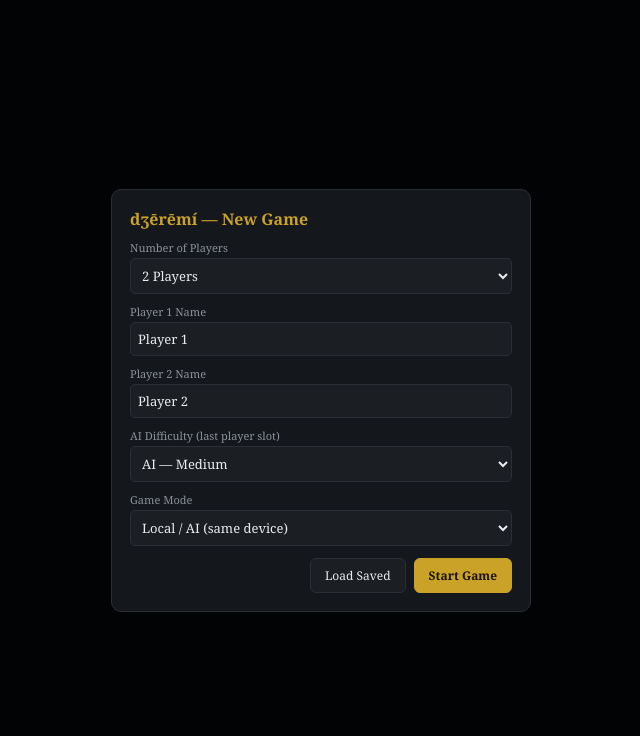
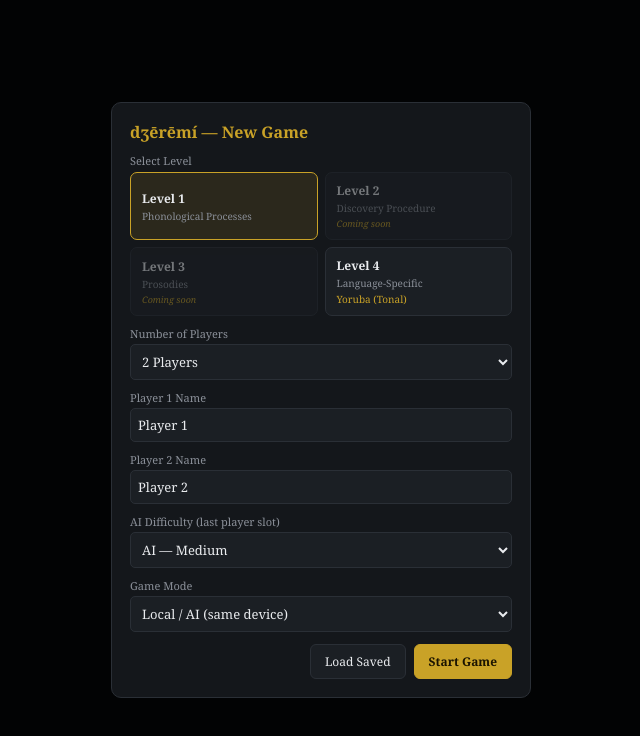
Before and after one commit to adamssanni76-cmd/Jeremi, a plain HTML site: page templates/index.html in a window 1280 px wide. Shown: the whole page, without its empty margins (319-959 px from the left). Drawn offline with Linux system fonts and the light colour scheme.

Commit message:
Add files via upload

```diff
--- a/templates/index.html
+++ b/templates/index.html
@@ -115,6 +115,17 @@ html,body{background:var(--bg);color:var(--ink);font-family:Georgia,serif;min-he
 .ipa-grid{display:grid;grid-template-columns:repeat(6,1fr);gap:4px;margin:8px 0;max-height:250px;overflow-y:auto}
 .ipa-grid button{background:var(--panel2);border:1px solid var(--line);color:var(--ink);border-radius:4px;padding:6px 3px;font-size:13px;cursor:pointer}
 .ipa-grid button:hover{background:var(--accent);color:#1a1300}
+
+/* LEVEL SELECTOR */
+.level-grid{display:grid;grid-template-columns:1fr 1fr;gap:7px;margin-top:4px}
+.lvl-btn{background:var(--panel2);border:1px solid var(--line);border-radius:7px;padding:9px 11px;cursor:pointer;text-align:left;font-family:inherit;transition:border-color .15s,background .15s}
+.lvl-btn:hover:not([disabled]){background:#1e2329;border-color:#3a4047}
+.lvl-btn.active{border-color:var(--accent);background:rgba(201,162,39,.12)}
+.lvl-btn[disabled]{opacity:.45;cursor:not-allowed}
+.lvl-title{font-size:12px;font-weight:bold;color:var(--ink)}
+.lvl-sub{font-size:10px;color:var(--muted);margin-top:2px}
+.lvl-soon{font-size:9px;color:var(--accent);margin-top:2px;font-style:italic}
+.level-badge{background:rgba(201,162,39,.18);border:1px solid var(--accent);border-radius:12px;padding:3px 9px;font-size:10px;color:var(--accent);font-weight:bold;white-space:nowrap}
 
 /* TOAST */
 .toast{position:fixed;bottom:18px;left:50%;transform:translateX(-50%) translateY(8px);background:var(--panel2);border:1px solid var(--line);color:var(--ink);padding:8px 18px;border-radius:8px;font-size:12px;font-weight:600;opacity:0;transition:all .25s;z-index:200;pointer-events:none;max-width:88vw;text-align:center}
@@ -311,6 +322,30 @@ html,body{background:var(--bg);color:var(--ink);font-family:Georgia,serif;min-he
 <div class="ov show" id="ovSetup">
   <div class="modal">
     <h2>dʒērēmí — New Game</h2>
+    <div class="setup-field">
+      <label>Select Level</label>
+      <div class="level-grid">
+        <button id="lvl1" class="lvl-btn active" onclick="setLevel(1)">
+          <div class="lvl-title">Level 1</div>
+          <div class="lvl-sub">Phonological Processes</div>
+        </button>
+        <button id="lvl2" class="lvl-btn" disabled>
+          <div class="lvl-title">Level 2</div>
+          <div class="lvl-sub">Discovery Procedure</div>
+          <div class="lvl-soon">Coming soon</div>
+        </button>
+        <button id="lvl3" class="lvl-btn" disabled>
+          <div class="lvl-title">Level 3</div>
+          <div class="lvl-sub">Prosodies</div>
+          <div class="lvl-soon">Coming soon</div>
+        </button>
+        <button id="lvl4" class="lvl-btn" onclick="setLevel(4)">
+          <div class="lvl-title">Level 4</div>
+          <div class="lvl-sub">Language-Specific</div>
+          <div class="lvl-sub" style="color:var(--accent)">Yoruba (Tonal)</div>
+        </button>
+      </div>
+    </div>
     <div class="setup-field"><label>Number of Players</label>
       <select id="numPlayers" onchange="updateFields()">
         <option value="2">2 Players</option>
```
